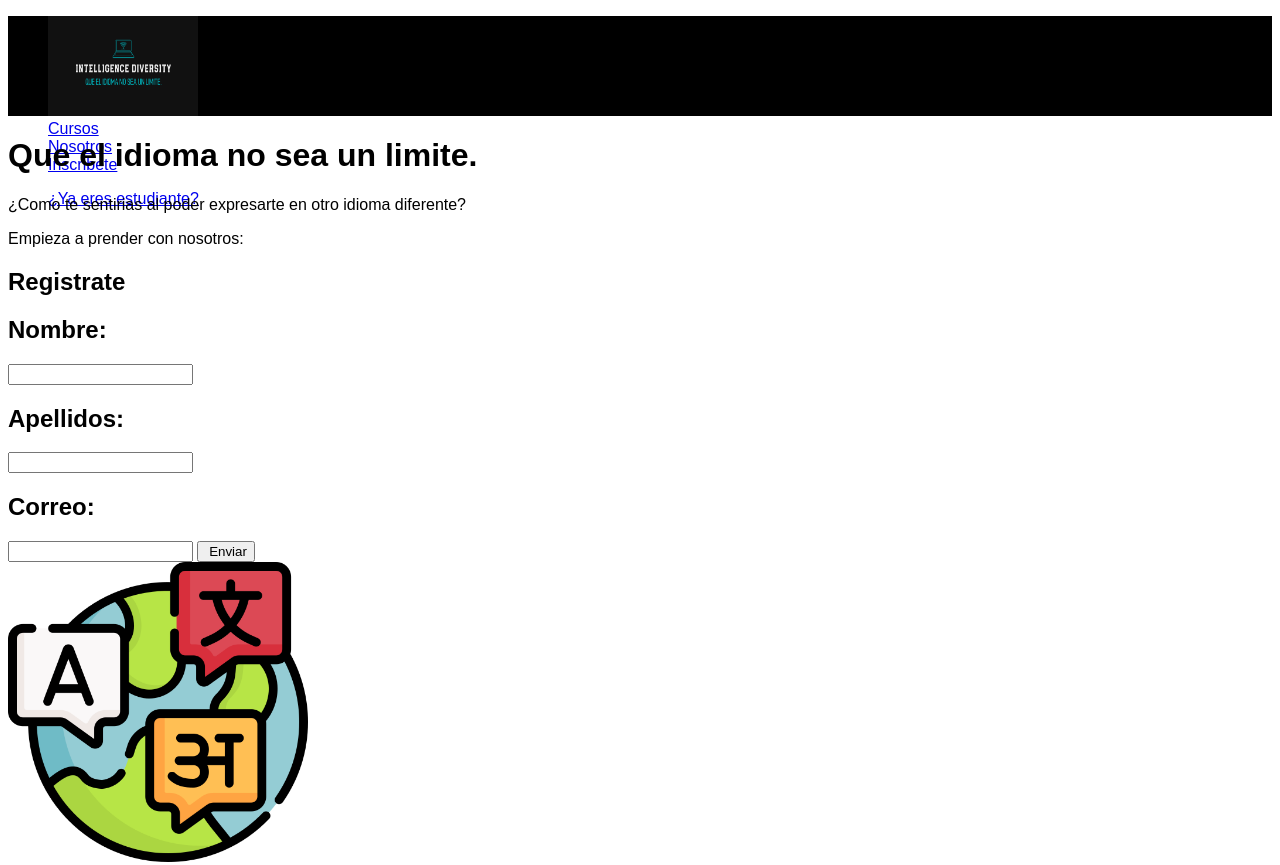
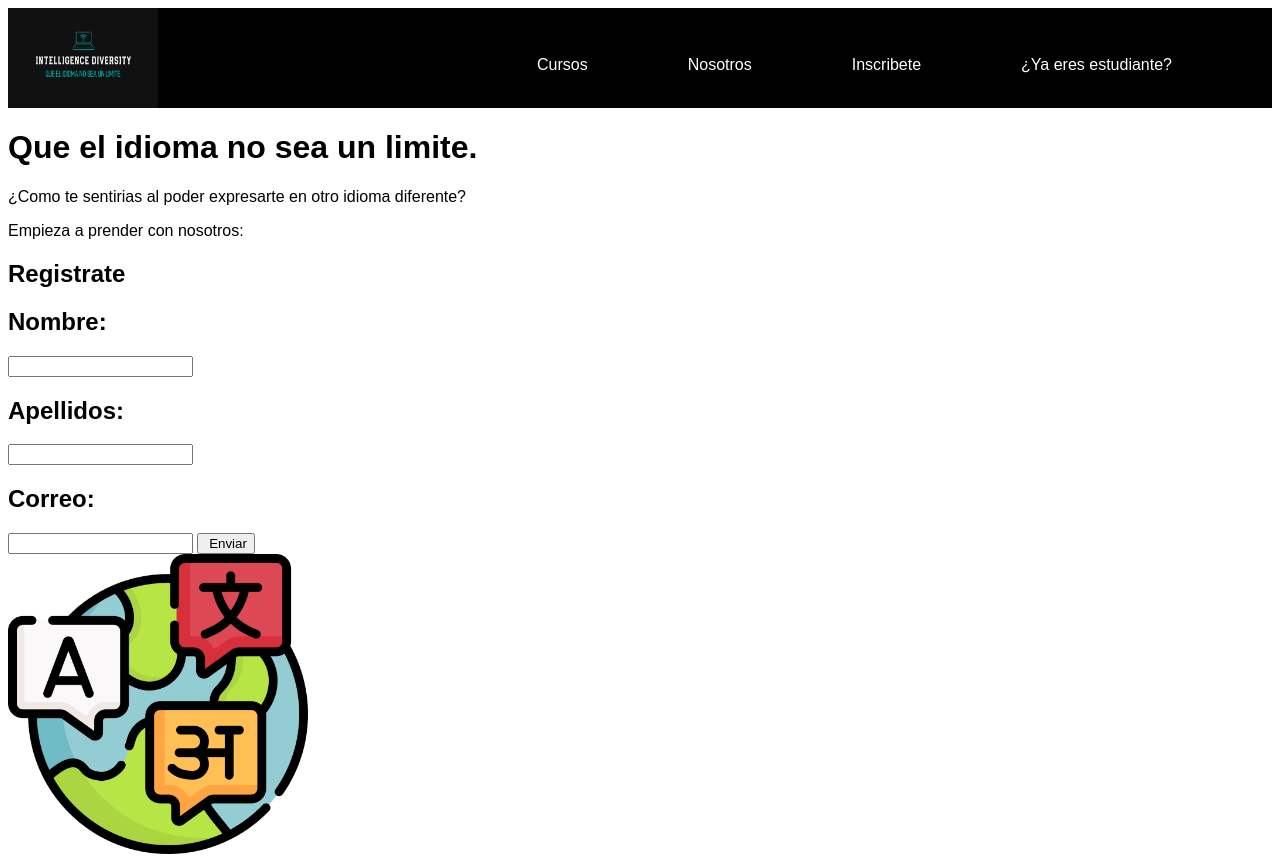
Before and after one commit to Luis1099074/LandingIdiomas, a plain HTML site: page index.html in a window 1280 px wide. Shown: the top 865 px of the page. Drawn offline with Linux system fonts and the light colour scheme.

Commit message:
Se realizo modificaciones al menu y se empezo el diseño del mismo

```diff
--- a/Estilos.css
+++ b/Estilos.css
@@ -3,7 +3,7 @@ body
     background: rgb(255, 255, 255);
  font-family: Arial, Helvetica, sans-serif;
 }
-#container {
+.container {
 
     width: auto;
     margin: auto;
@@ -19,10 +19,35 @@ header {
 
 
 }
-ul.navar-items li {
-    display: inline;
+.logo1{
+    float: left;
+    list-style-type: auto;
+    margin: 0;
+    padding: 0;
+    display: flex;
+
 }
-ul.navar-items {
-    min-width: 696px;
-    padding-top: 20px;
-}
+
+
+.menu {
+    float: right;
+    list-style-type: none;
+    margin: 40px;
+    padding: 0;
+    display: flex; /* Usamos flexbox para crear un diseño horizontal */
+  }
+
+  .menu li {
+    margin-right: 20px; /* Agregamos un margen derecho entre los elementos del menú */
+  }
+
+  .menu li a {
+    display: block;
+    padding: 8px 40px; /* Agregamos espacio de relleno para mejorar la apariencia del menú */
+    text-decoration: none;
+    color: #ffffff; /* Cambia el color de texto según tus preferencias */
+  }
+
+  .menu li a:hover {
+    background-color: #474747; /* Cambia el color de fondo cuando se pasa el mouse por encima */
+  }
--- a/index.html
+++ b/index.html
@@ -8,13 +8,15 @@
     <body>
         <div id="container">
         <header>
-
                  <nav>
-                     <ul class="navbar-items">
-
+                <ul class="logo1">
                       <img width = 150px height="100px" src="logos/Logo.png" alt="logo1">
                             <a href="index.html">
                              </a>
+                </ul>
+                </nav>
+                 <nav>
+                     <ul class="menu">
                         <li>
                             <a href="#"> Cursos </a>
                         </li>
@@ -24,9 +26,6 @@
                         <li>
                             <a href="#"> Inscribete </a>
                         </li>
-
-                     </ul>
-                     <ul>
                         <li>
                             <a href="#">
                                 ¿Ya eres estudiante? </a>
```
